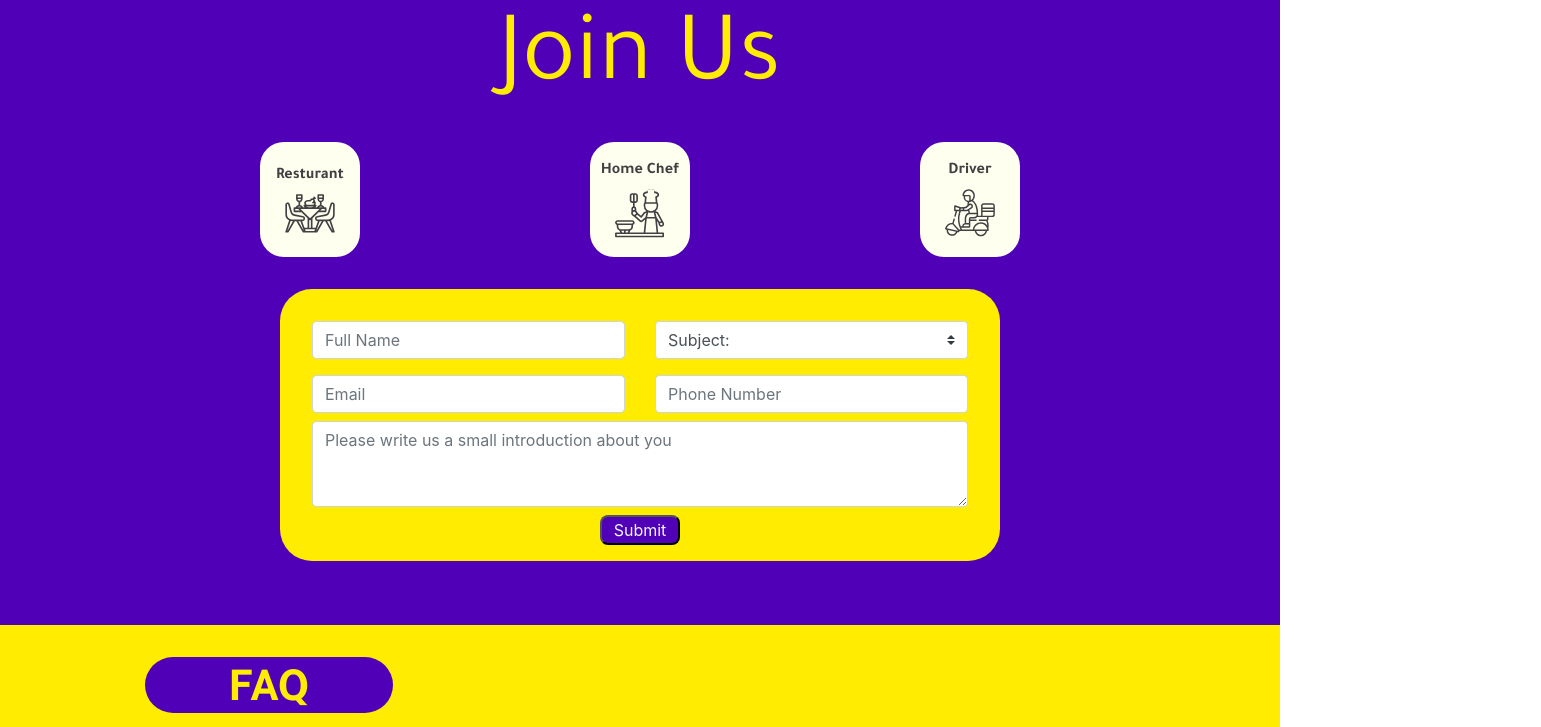
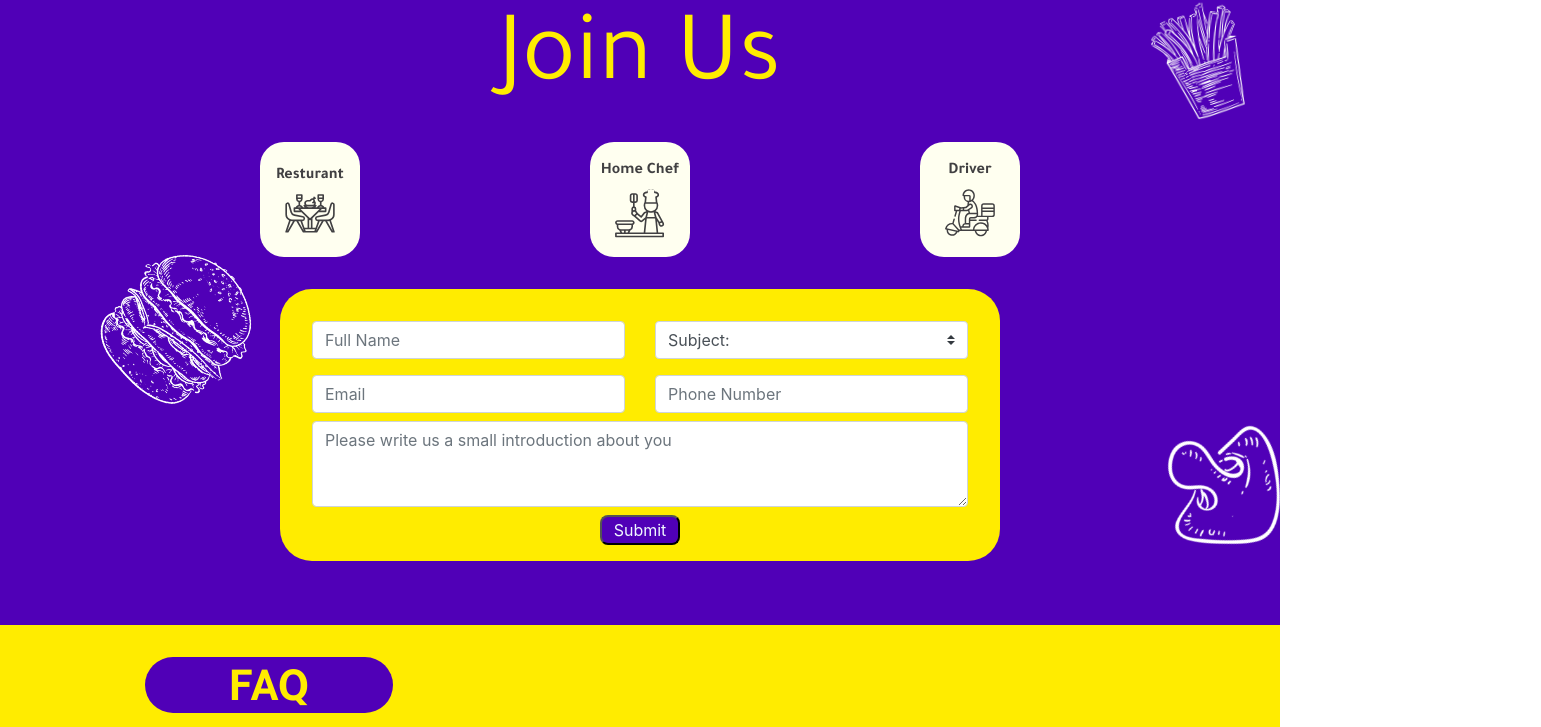
Before and after one commit to khaldoon9kh/paketManWebsite, a React (Create React App) app: page / in a window 1280 px wide. Shown: the part 1113-1840 px from the top of the page, 1541 px wide, since content can reach past the window. Built offline with nearby package versions, Linux system fonts and the light colour scheme.

Commit message:
add bkgrndpic

```diff
--- a/src/containers/Header/index.css
+++ b/src/containers/Header/index.css
@@ -52,7 +52,7 @@
   display: block;
   position: absolute;
   left: 32rem;
-  top: 0;
+  top: 13rem;
   width: 30%;
   height: 25%;
   background-image: url("../../assests/background_Imges/3.svg");
@@ -78,8 +78,8 @@
   content: " ";
   display: block;
   position: absolute;
-  left: 63rem;
-  top: -3.5rem;
+  left: 55rem;
+  top: -25.5rem;
   width: 15rem;
   transform: rotate(45deg);
   height: 20rem;
--- a/src/containers/JoinUs/index.css
+++ b/src/containers/JoinUs/index.css
@@ -29,8 +29,68 @@
   justify-content: center;
 }
 
+.joinUsTitle::before {
+  content: " ";
+  display: block;
+  position: absolute;
+  left: 56rem;
+  top: -6rem;
+  width: 18rem;
+  height: 20rem;
+  transform: rotate(57deg);
+  background-image: url("../../assests/background_Imges/2.svg");
+  background-repeat: no-repeat;
+  background-position: 50% 0;
+}
+
+.joinUsCardsCont::before {
+  content: " ";
+  display: block;
+  position: absolute;
+  left: 1rem;
+  top: 80rem;
+  width: 20rem;
+  height: 20rem;
+  transform: rotate(9deg);
+  background-image: url("../../assests/background_Imges/1.svg");
+  background-repeat: no-repeat;
+  background-position: 50% 0;
+}
+
+.formCol::before {
+  content: " ";
+  display: block;
+  position: absolute;
+  left: 60rem;
+  top: 7rem;
+  width: 15rem;
+  height: 15rem;
+  transform: rotate(240deg);
+  background-image: url("../../assests/background_Imges/5.svg");
+  background-repeat: no-repeat;
+  background-position: 50% 0;
+}
+
+.formRowCont::before {
+  content: " ";
+  display: block;
+  position: absolute;
+  left: 3rem;
+  top: 107rem;
+  width: 15rem;
+  height: 15rem;
+  transform: rotate(305deg);
+  background-image: url("../../assests/background_Imges/3.svg");
+  background-repeat: no-repeat;
+  background-position: 50% 0;
+}
+
 @media (max-width: 800px) {
   .joinUSContainer {
     padding: 1rem;
   }
+
+  .joinUsCardsCont::before {
+    visibility: hidden;
+  }
 }
--- a/src/containers/JoinUs/index.jsx
+++ b/src/containers/JoinUs/index.jsx
@@ -18,7 +18,7 @@ const JoinUs = () => {
           <JoinUsCard cardLogo={data.cardLogo} cardTitle={data.cardTitle} />
         ))}
       </Row>
-      <Row>
+      <Row className="formRowCont">
         <Col className="formCol">
           <JoinUsForm />
         </Col>
```
